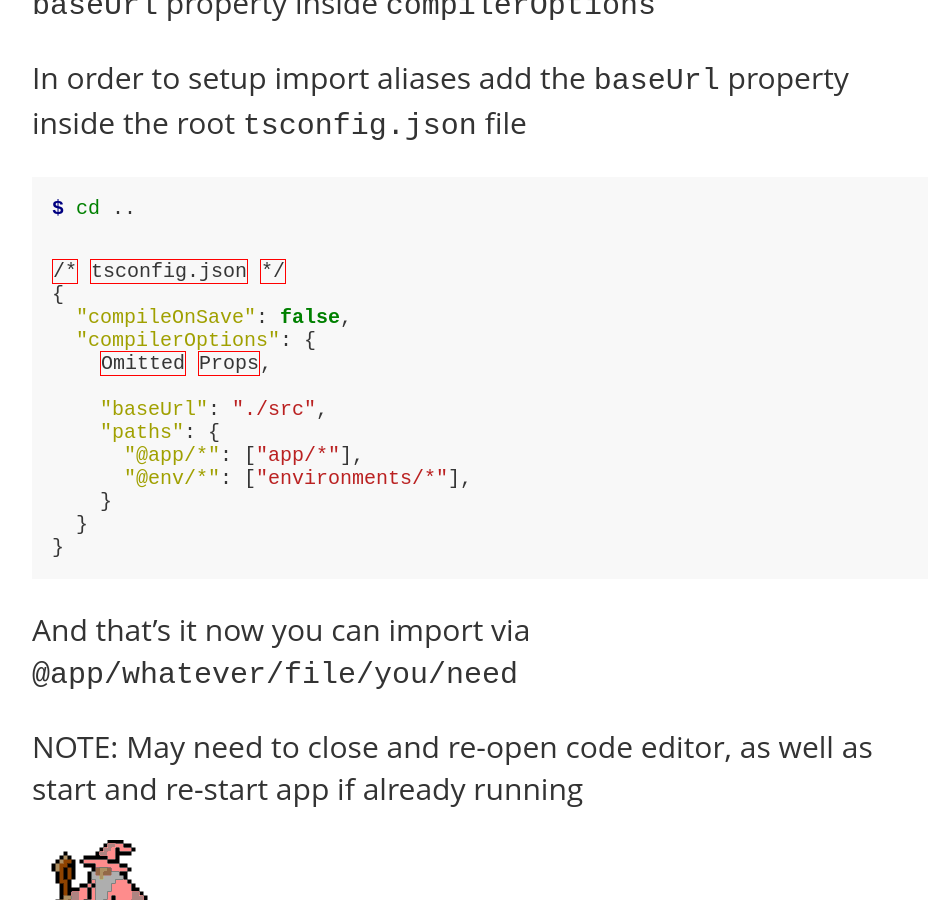
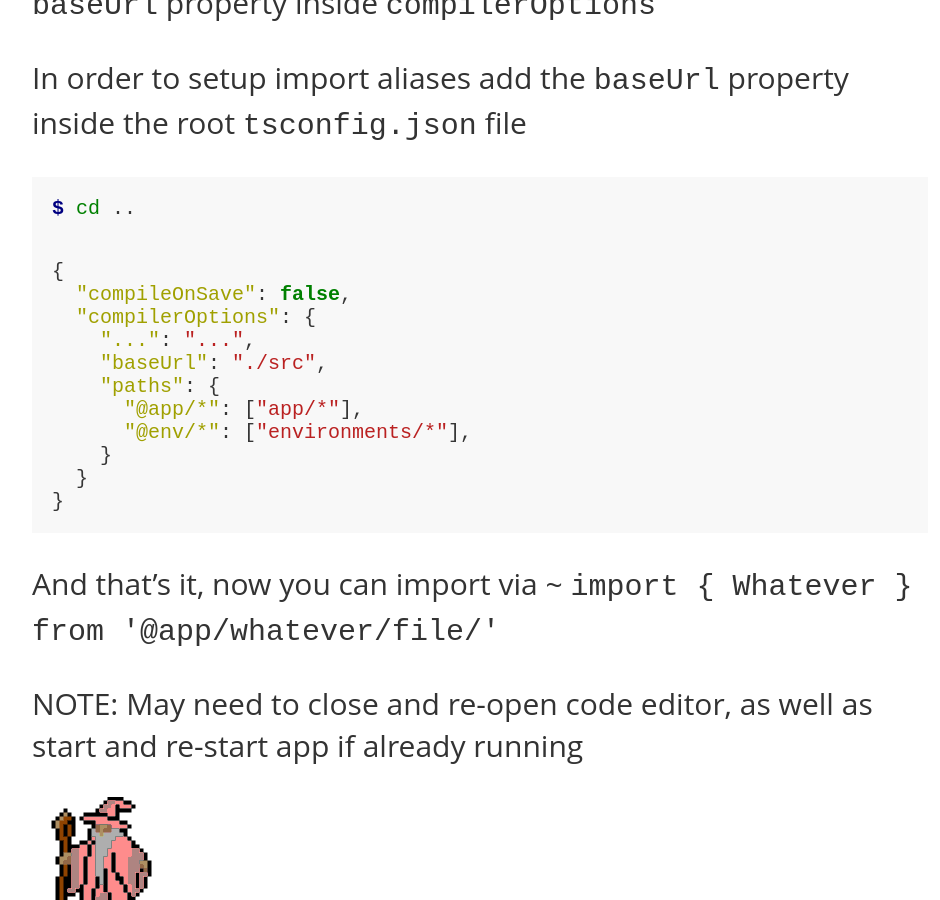
Before and after one commit to stephen-knutter/stephen-knutter.github.io, a Jekyll site: the page built from _posts/2020-02-01-setup-angular-typescript-alias.md, in a window 1280 px wide and 900 px high, scrolled down 990 px. Shown: the whole window, without its empty margins (160-1100 px from the left). Built offline with Jekyll 4.4.1, drawn with Linux system fonts in a browser that asks for light colours.

Commit message:
remove json comments

````diff
--- a/_posts/2020-02-01-setup-angular-typescript-alias.md
+++ b/_posts/2020-02-01-setup-angular-typescript-alias.md
@@ -28,12 +28,10 @@ $ cd ..
 ```
 
 ```json
-/* tsconfig.json */
 {
   "compileOnSave": false,
   "compilerOptions": {
-    Omitted Props,
-
+    "...": "...",
     "baseUrl": "./src",
     "paths": {
       "@app/*": ["app/*"],
@@ -43,7 +41,7 @@ $ cd ..
 }
 ```
 
-And that's it now you can import via `@app/whatever/file/you/need`
+And that's it, now you can import via ~ `import { Whatever } from '@app/whatever/file/'`
 
 NOTE: May need to close and re-open code editor, as well as start and re-start app
 if already running
````
